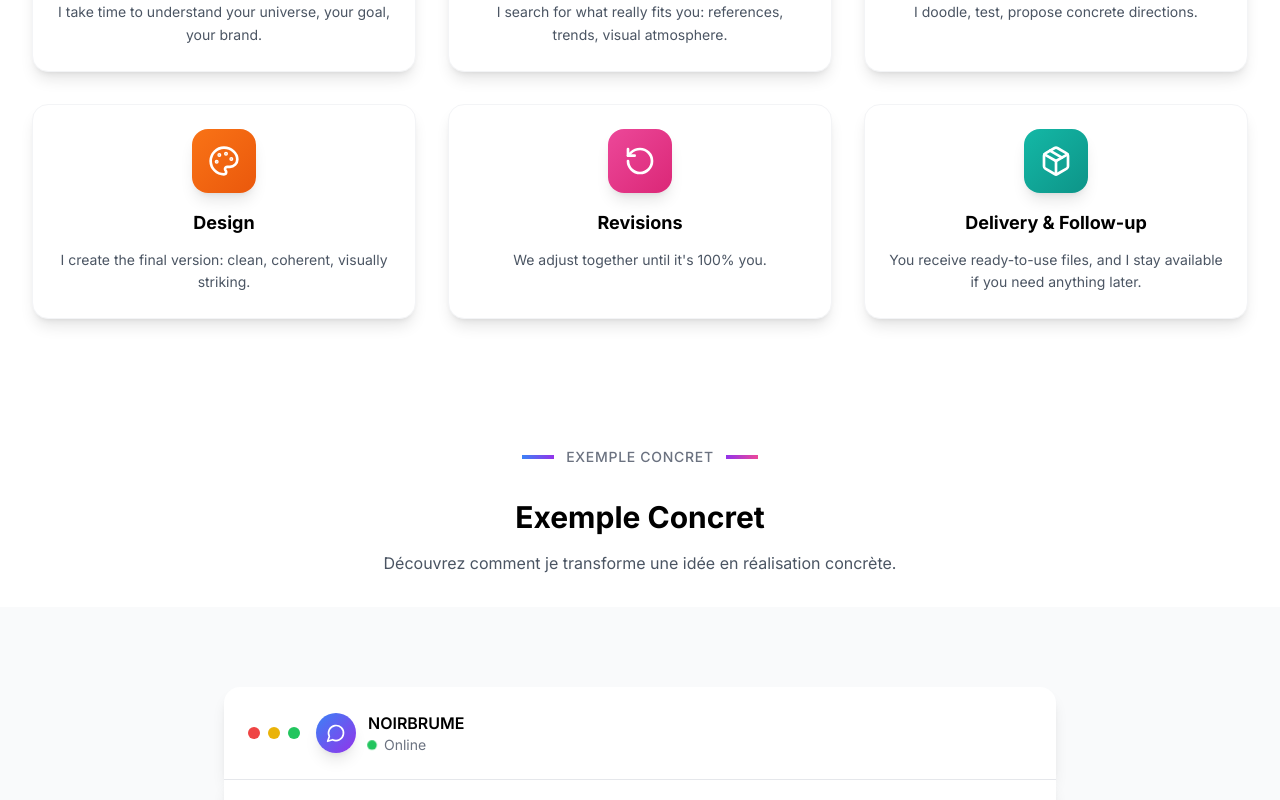
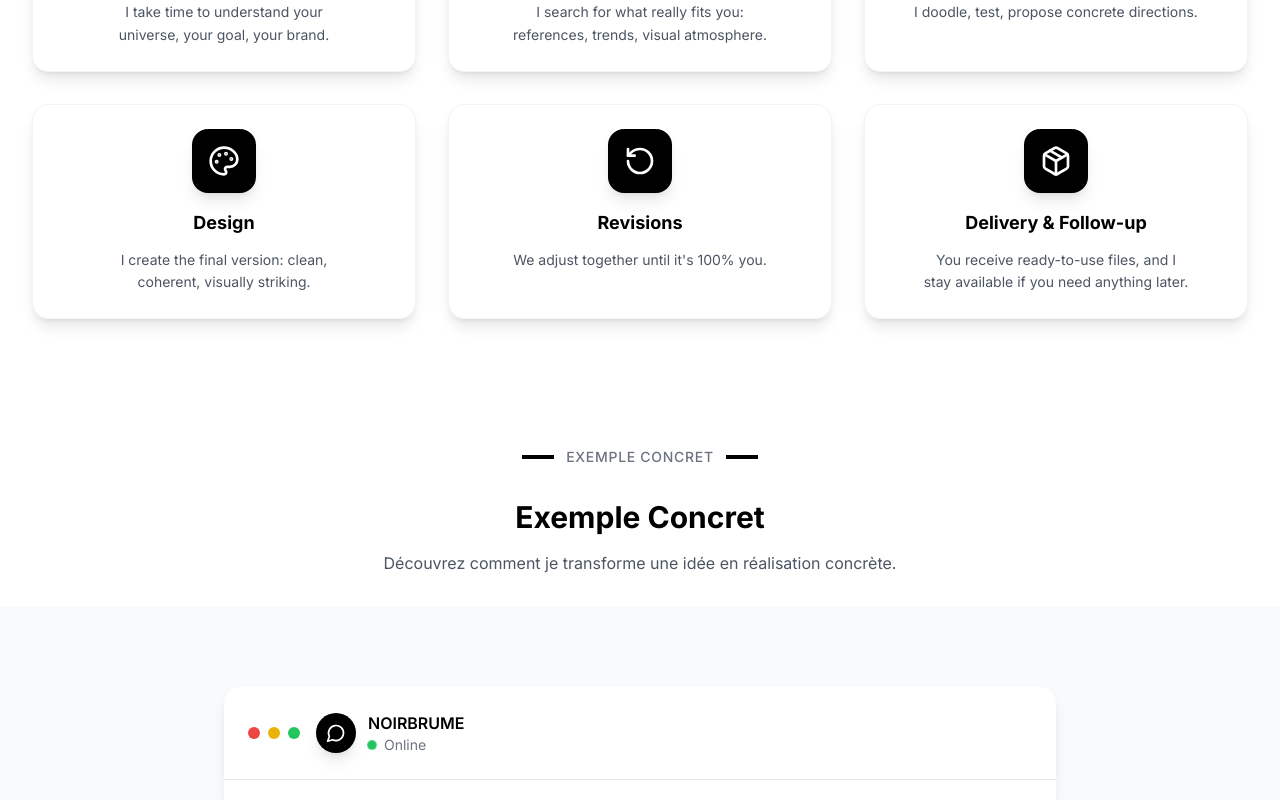
Before and after one commit to serfgxgsdfgcvg/xcfgv, a React (Vite) app: page / in a window 1280 px wide. Shown: the part 4280-5080 px from the top of the page. Built offline with nearby package versions, Linux system fonts and the light colour scheme.

Commit message:
Updated Process.tsx

```diff
--- a/src/components/FakeChat.tsx
+++ b/src/components/FakeChat.tsx
@@ -252,9 +252,9 @@ export default function FakeChat() {
                   initial={{ scale: 0, rotate: -180 }}
                   whileInView={{ scale: 1, rotate: 0 }}
                   transition={{ delay: 0.9, type: "spring", stiffness: 200 }}
-                  className="w-10 h-10 bg-gradient-to-br from-blue-500 to-purple-600 rounded-full flex items-center justify-center shadow-lg"
+                  className="w-10 h-10 bg-black dark:bg-white rounded-full flex items-center justify-center shadow-lg"
                 >
-                  <MessageCircle className="w-5 h-5 text-white" />
+                  <MessageCircle className="w-5 h-5 text-white dark:text-black" />
                 </motion.div>
                 <motion.div
                   initial={{ opacity: 0, x: -20 }}
@@ -299,7 +299,7 @@ export default function FakeChat() {
                         } rounded-2xl px-4 py-3 shadow-md hover:shadow-lg transition-all cursor-pointer`}
                       >
                         <div
-                          className="text-sm sm:text-base leading-relaxed"
+                          className="text-sm sm:text-base leading-relaxed text-balance"
                           dangerouslySetInnerHTML={{ __html: message.content }}
                         />
 
--- a/src/components/Process.tsx
+++ b/src/components/Process.tsx
@@ -98,14 +98,14 @@ export default function Process() {
             transition={{ delay: 0.3 }}
             className="text-4xl sm:text-5xl lg:text-6xl font-bold leading-tight text-black dark:text-white mb-6"
           >
-            {t('process.title')}
+            <span className="text-balance">{t('process.title')}</span>
           </motion.h2>
 
           <motion.p
             initial={{ opacity: 0, y: 20 }}
             whileInView={{ opacity: 1, y: 0 }}
             transition={{ delay: 0.4 }}
-            className="text-lg text-gray-600 dark:text-gray-300 max-w-3xl mx-auto"
+            className="text-lg text-gray-600 dark:text-gray-300 max-w-3xl mx-auto text-balance"
           >
             Une méthode simple et sur-mesure. Chaque projet est unique, mais ma méthode reste solide pour donner vie à tes idées.
           </motion.p>
@@ -129,7 +129,7 @@ export default function Process() {
                     whileInView={{ scale: 1, rotate: 0 }}
                     transition={{ delay: step.delay + 0.2, type: "spring", stiffness: 200 }}
                     whileHover={{ scale: 1.1, rotate: 5 }}
-                    className={`w-16 h-16 bg-gradient-to-br ${step.color} text-white rounded-2xl flex items-center justify-center shadow-lg mx-auto mb-4`}
+                    className="w-16 h-16 bg-black dark:bg-white text-white dark:text-black rounded-2xl flex items-center justify-center shadow-lg mx-auto mb-4"
                   >
                     <step.icon className="w-8 h-8" />
                   </motion.div>
@@ -141,7 +141,7 @@ export default function Process() {
                   >
                     {step.title}
                   </motion.h3>
-                  <p className="text-gray-600 dark:text-gray-300 leading-relaxed text-sm">
+                  <p className="text-gray-600 dark:text-gray-300 leading-relaxed text-sm text-balance">
                     {step.description}
                   </p>
                 </motion.div>
@@ -167,7 +167,7 @@ export default function Process() {
               initial={{ width: 0 }}
               whileInView={{ width: 32 }}
               transition={{ delay: 1.2, duration: 0.8 }}
-              className="h-1 bg-gradient-to-r from-blue-500 to-purple-600"
+              className="h-1 bg-black dark:bg-white"
             />
             <span className="text-gray-500 dark:text-gray-400 font-medium tracking-wider uppercase text-sm">
               Exemple Concret
@@ -176,7 +176,7 @@ export default function Process() {
               initial={{ width: 0 }}
               whileInView={{ width: 32 }}
               transition={{ delay: 1.2, duration: 0.8 }}
-              className="h-1 bg-gradient-to-r from-purple-600 to-pink-500"
+              className="h-1 bg-black dark:bg-white"
             />
           </motion.div>
 
@@ -184,7 +184,7 @@ export default function Process() {
             initial={{ opacity: 0, y: 20 }}
             whileInView={{ opacity: 1, y: 0 }}
             transition={{ delay: 1.1 }}
-            className="text-2xl sm:text-3xl font-bold text-black dark:text-white mb-4"
+            className="text-2xl sm:text-3xl font-bold text-black dark:text-white mb-4 text-balance"
           >
             Exemple Concret
           </motion.h3>
@@ -193,7 +193,7 @@ export default function Process() {
             initial={{ opacity: 0, y: 20 }}
             whileInView={{ opacity: 1, y: 0 }}
             transition={{ delay: 1.2 }}
-            className="text-base text-gray-600 dark:text-gray-300 max-w-xl mx-auto mb-8"
+            className="text-base text-gray-600 dark:text-gray-300 max-w-xl mx-auto mb-8 text-balance"
           >
             Découvrez comment je transforme une idée en réalisation concrète.
           </motion.p>
@@ -215,13 +215,13 @@ export default function Process() {
         >
           <motion.div
             whileHover={{ scale: 1.02, y: -5 }}
-            className="bg-gradient-to-r from-blue-50 to-purple-50 dark:from-gray-900 dark:to-gray-800 rounded-2xl p-6 sm:p-8 border border-gray-100 dark:border-gray-700 shadow-lg"
+            className="bg-gray-50 dark:bg-gray-900 rounded-2xl p-6 sm:p-8 border border-gray-100 dark:border-gray-700 shadow-lg"
           >
             <motion.h3
               initial={{ opacity: 0, y: 20 }}
               whileInView={{ opacity: 1, y: 0 }}
               transition={{ delay: 1 }}
-              className="text-xl sm:text-2xl font-bold text-black dark:text-white mb-3"
+              className="text-xl sm:text-2xl font-bold text-black dark:text-white mb-3 text-balance"
             >
               Prêt à démarrer ?
             </motion.h3>
@@ -230,7 +230,7 @@ export default function Process() {
               initial={{ opacity: 0, y: 20 }}
               whileInView={{ opacity: 1, y: 0 }}
               transition={{ delay: 1.1 }}
-              className="text-gray-600 dark:text-gray-300 mb-6 text-base max-w-xl mx-auto"
+              className="text-gray-600 dark:text-gray-300 mb-6 text-base max-w-xl mx-auto text-balance"
             >
               Parlons de ton projet et donnons vie à tes idées ensemble.
             </motion.p>
```
